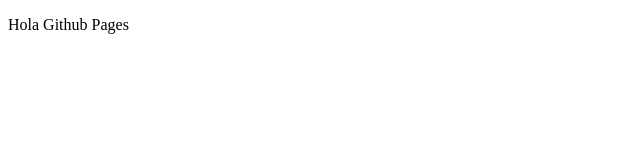
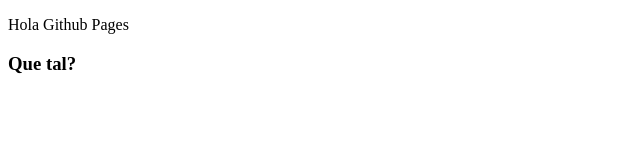
Before and after one commit to hipstercode/VSC2, a plain HTML site: page index.html in a window 1280 px wide. Shown: the full height of the page, 0-640 px from the left. Drawn offline with Linux system fonts and the light colour scheme.

Commit message:
added que tal

```diff
--- a/index.html
+++ b/index.html
@@ -8,5 +8,6 @@
 </head>
 <body>
     <p>Hola Github Pages</p>
+    <h3>Que tal?</h3>
 </body>
 </html>
```
